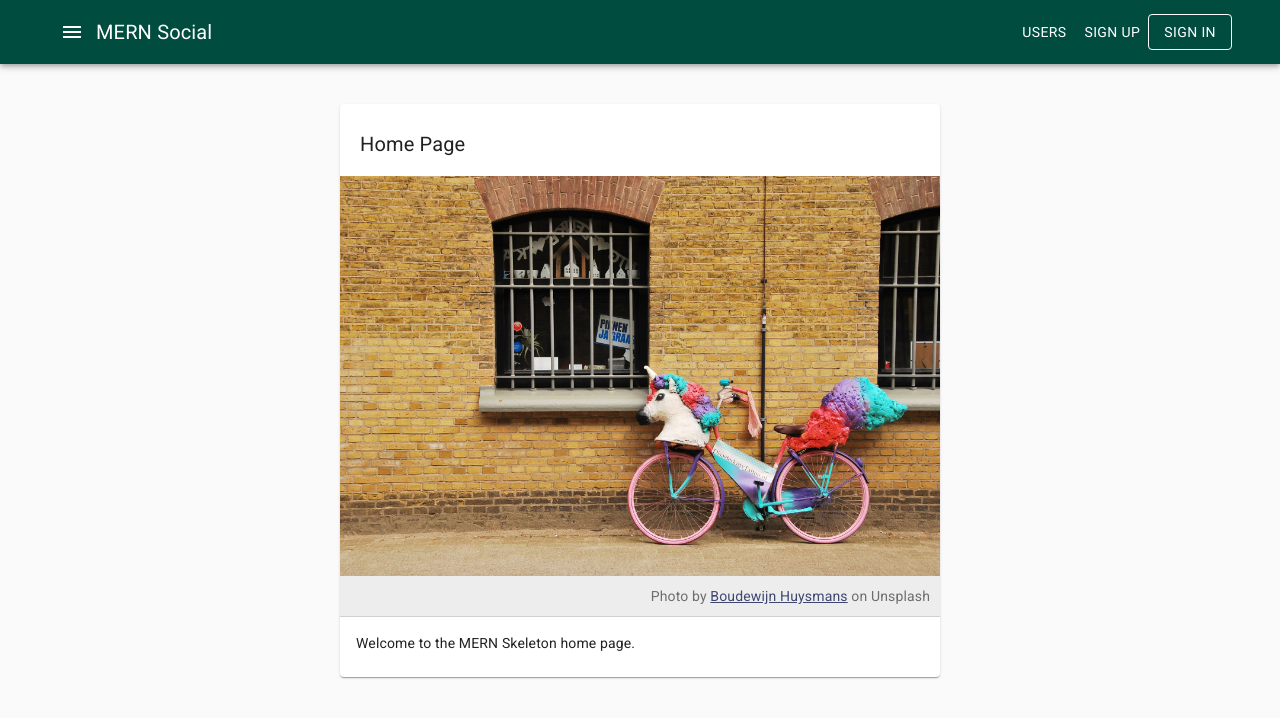
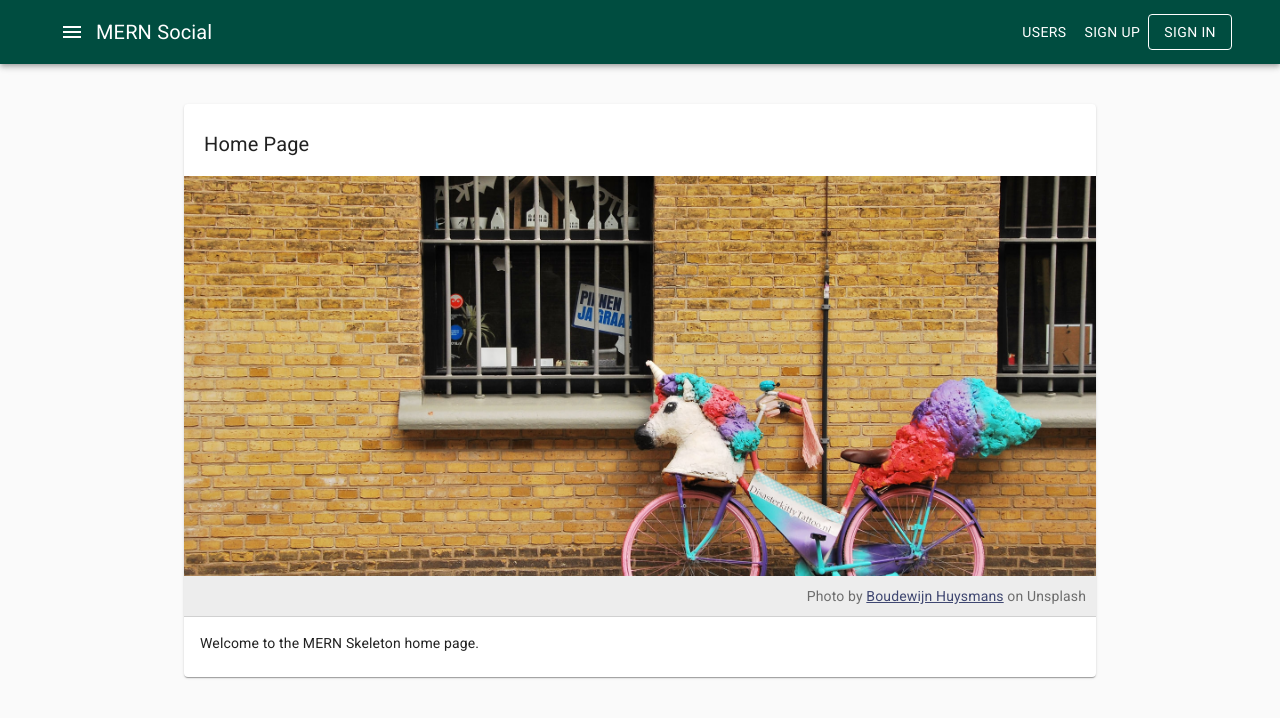
Before and after one commit to eliseuvideira/social-media-app-front-end, a React app: page / in a window 1280 px wide. Shown: the top 718 px of the page. Built offline with nearby package versions, Linux system fonts and the light colour scheme; no server answers.

Commit message:
changing max width of all pages

```diff
--- a/src/components/EditProfile.tsx
+++ b/src/components/EditProfile.tsx
@@ -10,13 +10,13 @@ import {
   Typography,
   TextField,
   Icon,
+  Container,
 } from '@material-ui/core';
 import { User } from '../models/User';
 import AddPhotoAlternateIcon from '@material-ui/icons/AddPhotoAlternate';
 
 const useStyles = makeStyles((theme) => ({
   card: {
-    maxWidth: 600,
     margin: 'auto',
     textAlign: 'center',
     marginTop: theme.spacing(5),
@@ -122,6 +122,7 @@ const EditProfile = ({
   };
 
   return (
+    <Container maxWidth="md">
       <Card className={classes.card}>
         <CardContent>
           <Typography variant="h6" className={classes.title}>
@@ -202,6 +203,7 @@ const EditProfile = ({
           </Button>
         </CardActions>
       </Card>
+    </Container>
   );
 };
 
--- a/src/components/Home.tsx
+++ b/src/components/Home.tsx
@@ -16,7 +16,6 @@ const useStyles = makeStyles((theme) => ({
     margin: 30,
   },
   card: {
-    maxWidth: 600,
     margin: 'auto',
     marginTop: theme.spacing(5),
     marginBottom: theme.spacing(5),
@@ -45,20 +44,22 @@ const Home = () => {
   const [loggedUser, token] = Session.getToken();
 
   return (
-    <Container maxWidth="lg">
-      <div className={classes.root}>
-        {loggedUser && token ? (
+    <div className={classes.root}>
+      {loggedUser && token ? (
+        <Container maxWidth="lg">
           <Grid container spacing={8} justify="center">
             <Grid item xs={12} md={7}>
               <Newsfeed />
             </Grid>
-            <Hidden mdDown>
-              <Grid item md={5}>
+            <Hidden smDown>
+              <Grid item sm={5}>
                 <FindPeople />
               </Grid>
             </Hidden>
           </Grid>
-        ) : (
+        </Container>
+      ) : (
+        <Container maxWidth="md">
           <Card className={classes.card}>
             <Typography variant="h6" className={classes.title}>
               Home Page
@@ -90,9 +91,9 @@ const Home = () => {
               </Typography>
             </CardContent>
           </Card>
-        )}
-      </div>
-    </Container>
+        </Container>
+      )}
+    </div>
   );
 };
 
--- a/src/components/Post.tsx
+++ b/src/components/Post.tsx
@@ -26,7 +26,7 @@ const useStyles = makeStyles((theme) => ({
     padding: theme.spacing(1),
   },
   card: {
-    maxWidth: 600,
+    maxWidth: '90%',
     margin: 'auto',
     marginBottom: theme.spacing(1),
     backgroundColor: 'rgba(0, 0, 0, 0.06)',
--- a/src/components/Profile.tsx
+++ b/src/components/Profile.tsx
@@ -13,6 +13,7 @@ import {
   makeStyles,
   ListItemSecondaryAction,
   IconButton,
+  Container,
 } from '@material-ui/core';
 import PersonIcon from '@material-ui/icons/Person';
 import EditIcon from '@material-ui/icons/Edit';
@@ -24,7 +25,6 @@ import UsersGrid from './UsersGrid';
 
 const useStyles = makeStyles((theme) => ({
   root: theme.mixins.gutters({
-    maxWidth: 600,
     margin: 'auto',
     padding: theme.spacing(3),
     marginTop: theme.spacing(5),
@@ -93,6 +93,7 @@ const Profile = ({
   };
 
   return (
+    <Container maxWidth="md">
       <Paper className={classes.root} elevation={4}>
         <Typography variant="h6" className={classes.title}>
           Profile
@@ -120,7 +121,10 @@ const Profile = ({
                   <DeleteUser user={user} token={token} />
                 </ListItemSecondaryAction>
               ) : (
-              <FollowButton following={isFollowing()} onClick={onClickFollow} />
+                <FollowButton
+                  following={isFollowing()}
+                  onClick={onClickFollow}
+                />
               )}
             </ListItem>
             <Divider />
@@ -140,6 +144,7 @@ const Profile = ({
           </List>
         )}
       </Paper>
+    </Container>
   );
 };
 
--- a/src/components/SignIn.tsx
+++ b/src/components/SignIn.tsx
@@ -11,11 +11,11 @@ import {
   TextField,
   Icon,
   makeStyles,
+  Container,
 } from '@material-ui/core';
 
 const useStyles = makeStyles((theme) => ({
   card: {
-    maxWidth: 600,
     margin: 'auto',
     textAlign: 'center',
     marginTop: theme.spacing(5),
@@ -69,7 +69,7 @@ const SignIn = ({ location: { state } }: RouteComponentProps) => {
   }
 
   return (
-    <div>
+    <Container maxWidth="md">
       <Card className={classes.card}>
         <CardContent>
           <Typography variant="h6" className={classes.title}>
@@ -115,7 +115,7 @@ const SignIn = ({ location: { state } }: RouteComponentProps) => {
           </Button>
         </CardActions>
       </Card>
-    </div>
+    </Container>
   );
 };
 
--- a/src/components/SignUp.tsx
+++ b/src/components/SignUp.tsx
@@ -14,12 +14,12 @@ import {
   DialogContent,
   DialogContentText,
   DialogActions,
+  Container,
 } from '@material-ui/core';
 import { Link } from 'react-router-dom';
 
 const useStyles = makeStyles((theme) => ({
   card: {
-    maxWidth: 600,
     margin: 'auto',
     textAlign: 'center',
     marginTop: theme.spacing(5),
@@ -67,7 +67,7 @@ const SignUp = () => {
     setValues({ ...values, error: '', open: true });
   };
   return (
-    <div>
+    <Container maxWidth="md">
       <Card className={classes.card}>
         <CardContent>
           <Typography variant="h6" className={classes.title}>
@@ -140,7 +140,7 @@ const SignUp = () => {
           </Button>
         </DialogActions>
       </Dialog>
-    </div>
+    </Container>
   );
 };
 
--- a/src/components/Users.tsx
+++ b/src/components/Users.tsx
@@ -11,6 +11,7 @@ import {
   ListItemText,
   ListItemSecondaryAction,
   IconButton,
+  Container,
 } from '@material-ui/core';
 import ArrowForward from '@material-ui/icons/ArrowForward';
 import PersonIcon from '@material-ui/icons/Person';
@@ -18,7 +19,6 @@ import { Link, withRouter } from 'react-router-dom';
 
 const useStyles = makeStyles((theme) => ({
   root: theme.mixins.gutters({
-    maxWidth: 600,
     margin: 'auto',
     marginTop: theme.spacing(5),
     padding: theme.spacing(3),
@@ -39,6 +39,7 @@ const Users = withRouter(({ history }) => {
   }, []);
 
   return (
+    <Container maxWidth="md">
       <Paper className={classes.root} elevation={4}>
         <Typography variant="h6" className={classes.title}>
           All Users
@@ -46,7 +47,12 @@ const Users = withRouter(({ history }) => {
         <List dense>
           {users.map((user, i) => {
             return (
-            <ListItem button component={Link} to={`/users/${user._id}`} key={i}>
+              <ListItem
+                button
+                component={Link}
+                to={`/users/${user._id}`}
+                key={i}
+              >
                 <ListItemAvatar>
                   {user.photo ? (
                     <Avatar src={user.photo.url} />
@@ -58,7 +64,9 @@ const Users = withRouter(({ history }) => {
                 </ListItemAvatar>
                 <ListItemText primary={user.name} />
                 <ListItemSecondaryAction>
-                <IconButton onClick={() => history.push(`/users/${user._id}`)}>
+                  <IconButton
+                    onClick={() => history.push(`/users/${user._id}`)}
+                  >
                     <ArrowForward />
                   </IconButton>
                 </ListItemSecondaryAction>
@@ -67,6 +75,7 @@ const Users = withRouter(({ history }) => {
           })}
         </List>
       </Paper>
+    </Container>
   );
 });
 
```
Lines whose indentation alone changed are shown as unchanged.
